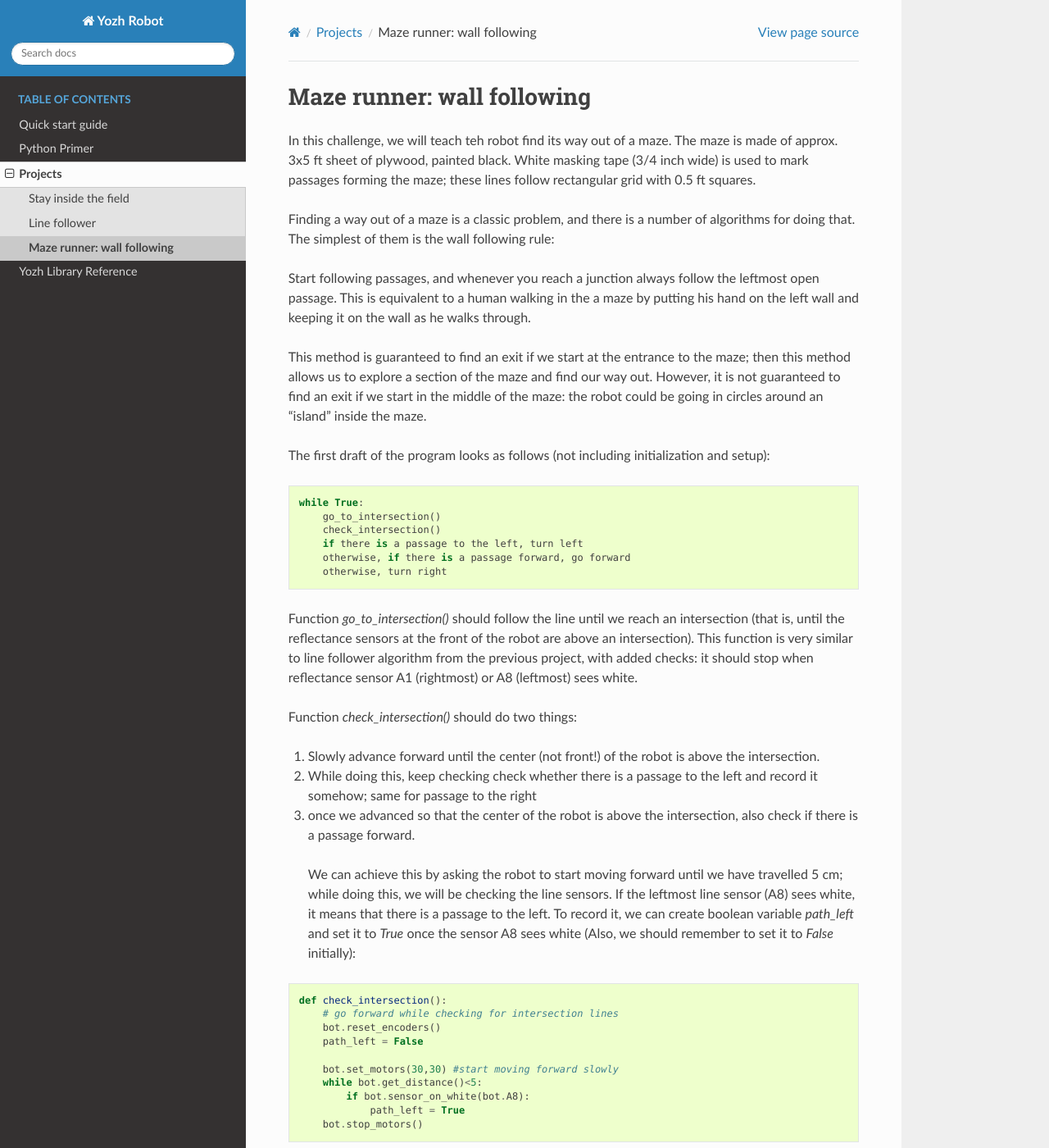
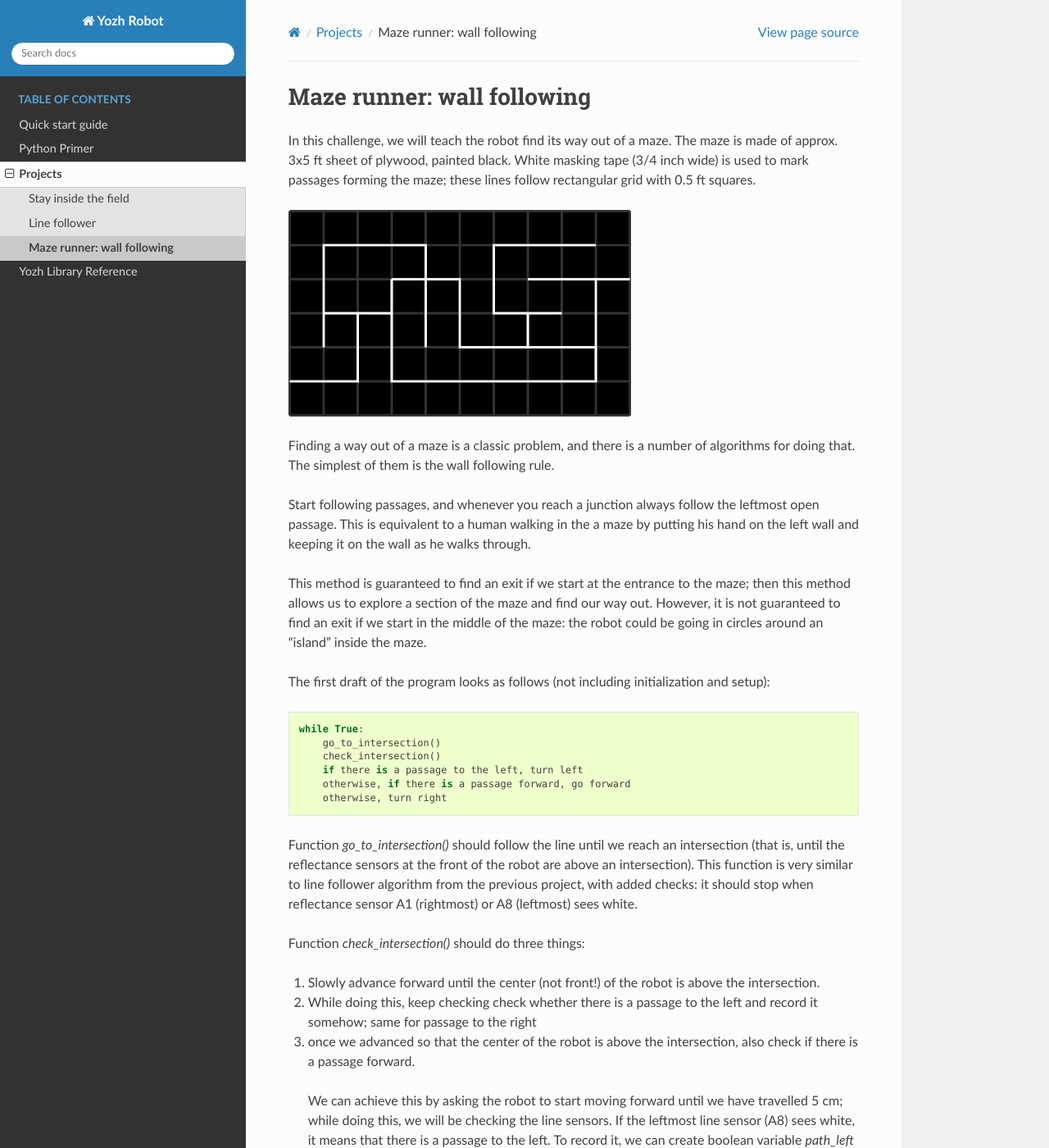
Before and after one commit to shurik179/yozh-SC2023, a Sphinx documentation site: the page built from docs/projects/maze1.rst, in a window 1280 px wide and 1400 px high. Shown: the whole window at 82% size. Built offline with Sphinx 7.4.7 and the Read the Docs theme 2.0.0, drawn with Linux system fonts in a browser that asks for light colours; formulas are drawn with MathJax 3; pages that are not in the unit, such as notebooks, are missing from menus.

Commit message:
added image

```diff
--- a/docs/projects/follow_line.rst
+++ b/docs/projects/follow_line.rst
@@ -23,7 +23,7 @@ correcting before we get off the line. Yozh library provides a function that all
 to determine the position of the line relative to the center of the robot:
 `line_position_white()`, which returns values ranging from -5 to 5.
 
- To correct, we would be going forward but
+To correct, we would be going forward but
 steering more to the left or right as needed: if the line is to the left of the robot
 center, we must be steering left; if the line is to the right, we must be steering right.
 
--- a/docs/projects/maze1.rst
+++ b/docs/projects/maze1.rst
@@ -1,17 +1,21 @@
 Maze runner: wall following
 ============================
-In this challenge, we will teach teh robot find its way out of a maze.
+In this challenge, we will teach the robot find its way out of a maze.
 The maze is made of approx. 3x5 ft sheet of plywood, painted black.
 White masking tape (3/4 inch  wide) is used to mark passages
 forming the maze; these lines follow rectangular grid with
 0.5 ft squares.
 
+.. figure:: ../images/maze.png
+    :alt: Front view
+    :width: 60%
+
 Finding a way out of a maze is a classic problem, and there is a number of algorithms
-for doing that. The simplest of them is the wall following rule:
+for doing that. The simplest of them is the wall following rule.
 
 Start following passages, and whenever you reach a junction always follow the
 leftmost open passage. This is  equivalent to a human walking in the  a maze by
-putting his hand on the left wall and keeping it on the wall as he walks through.
+putting his  hand on the left wall and keeping it on the wall as he walks through.
 
 
 This method  is guaranteed to find an exit if we start at the entrance
@@ -40,7 +44,7 @@ are above an intersection). This function is very similar to line follower algor
 from the previous project, with added checks: it should stop when reflectance
 sensor A1 (rightmost) or A8 (leftmost) sees white.
 
-Function `check_intersection()` should do two things:
+Function `check_intersection()` should do three things:
 
 
 1. Slowly advance forward until  the center (not front!)  of the robot is
```
Also changed, not shown: docs/images/maze.png (added).
